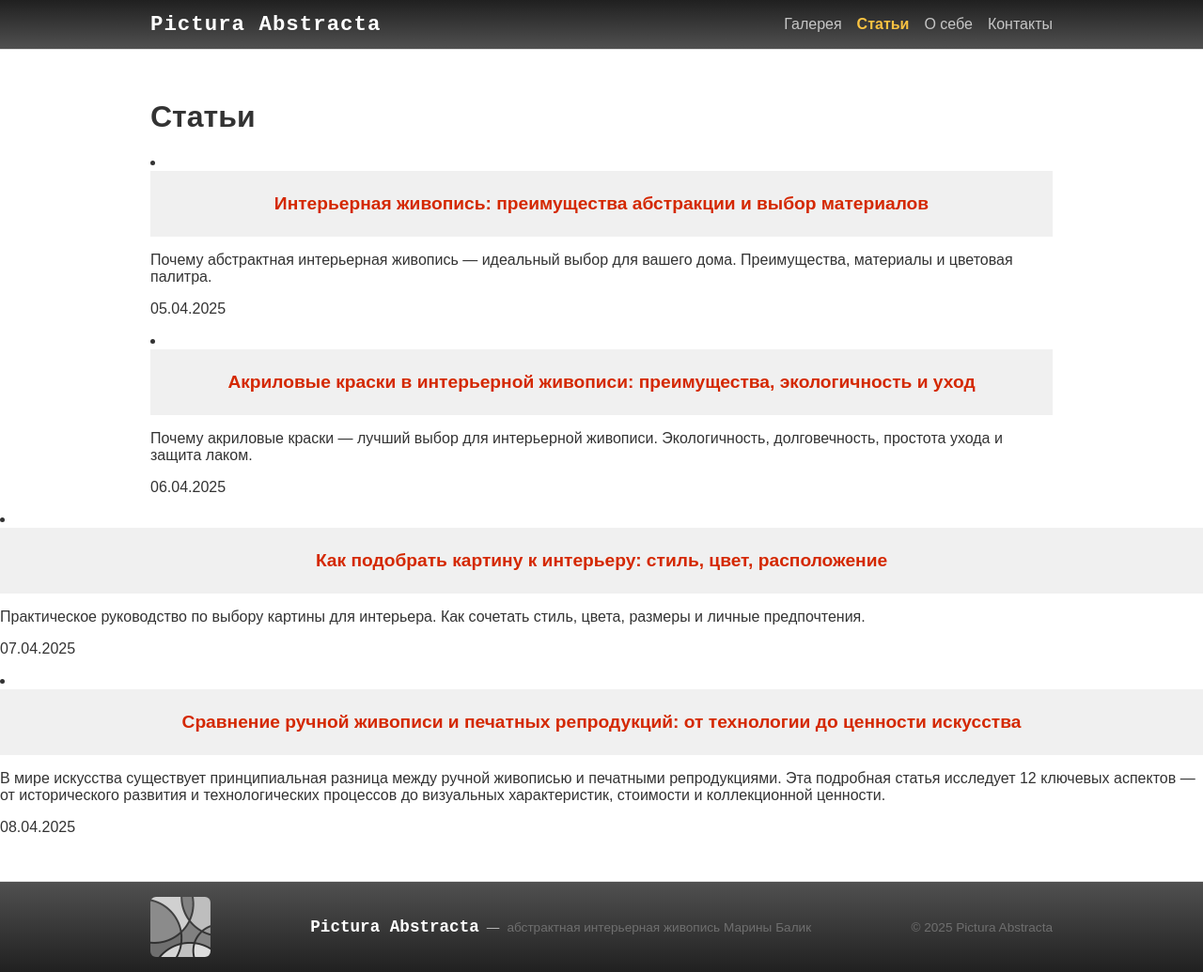
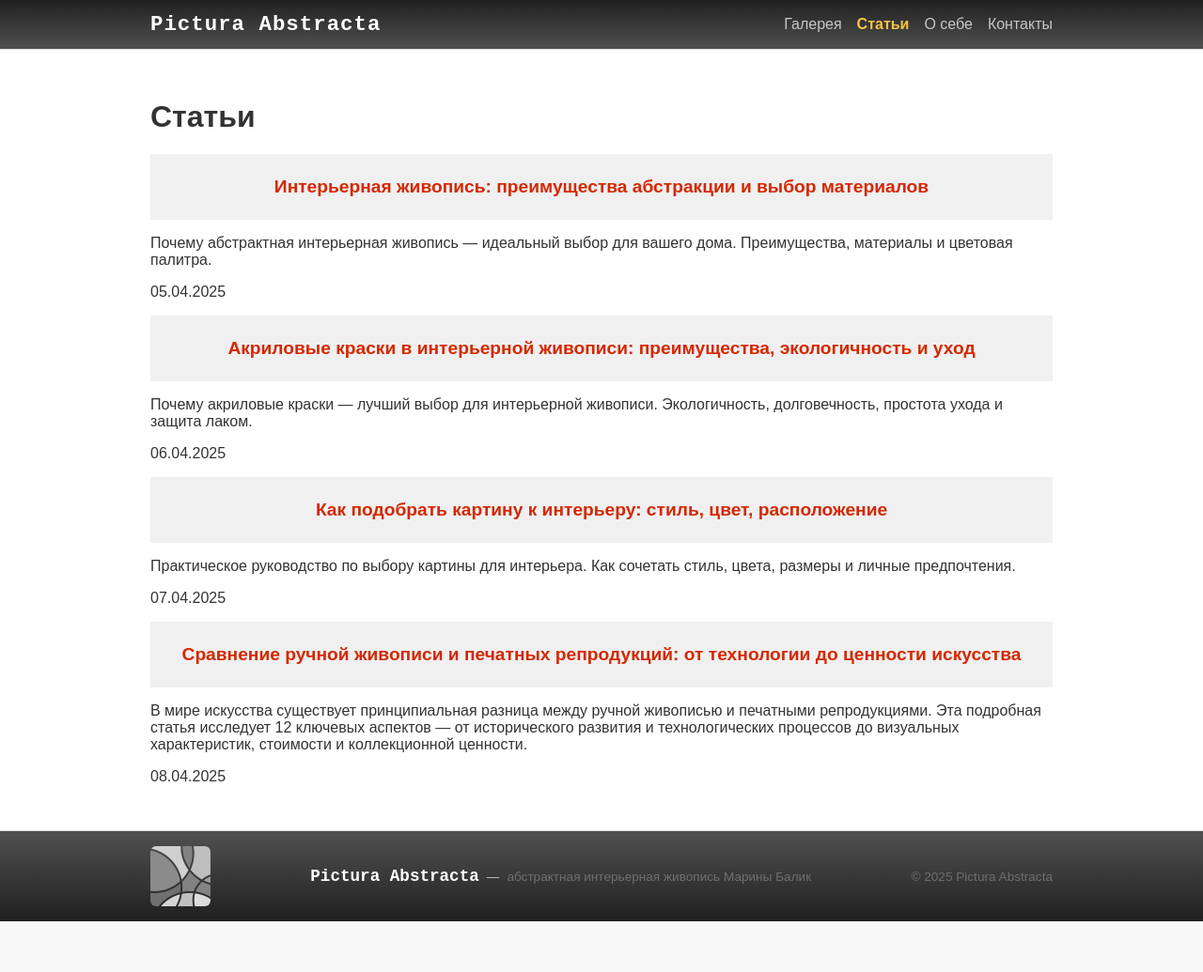
Before and after one commit to PicAbsArt/picabsart.github.io, a Jekyll site: the page built from articles/index.md, in a window 1280 px wide. Shown: the whole page at 94% size. Built offline with Jekyll 4.4.1, drawn with Linux system fonts in a browser that asks for light colours; some web fonts are replaced; after the commit the page ends 981 px from its top, so only the background shows below that.

Commit message:
Update articles.html

```diff
--- a/_layouts/articles.html
+++ b/_layouts/articles.html
@@ -8,10 +8,10 @@ permalink: /articles/
 
 <div class="article-list">
   {% for article in site.articles %}
-    <li class="article-item">
+    <div class="article-item">
       <h2><a href="{{ article.url }}">{{ article.title }}</a></h2>
       <p class="post-description">{{ article.description }}</p>
       <p class="post-meta">{{ article.date | date: "%d.%m.%Y" }}</p>
     </div>
   {% endfor %}
-</ul>
+</div>
```
